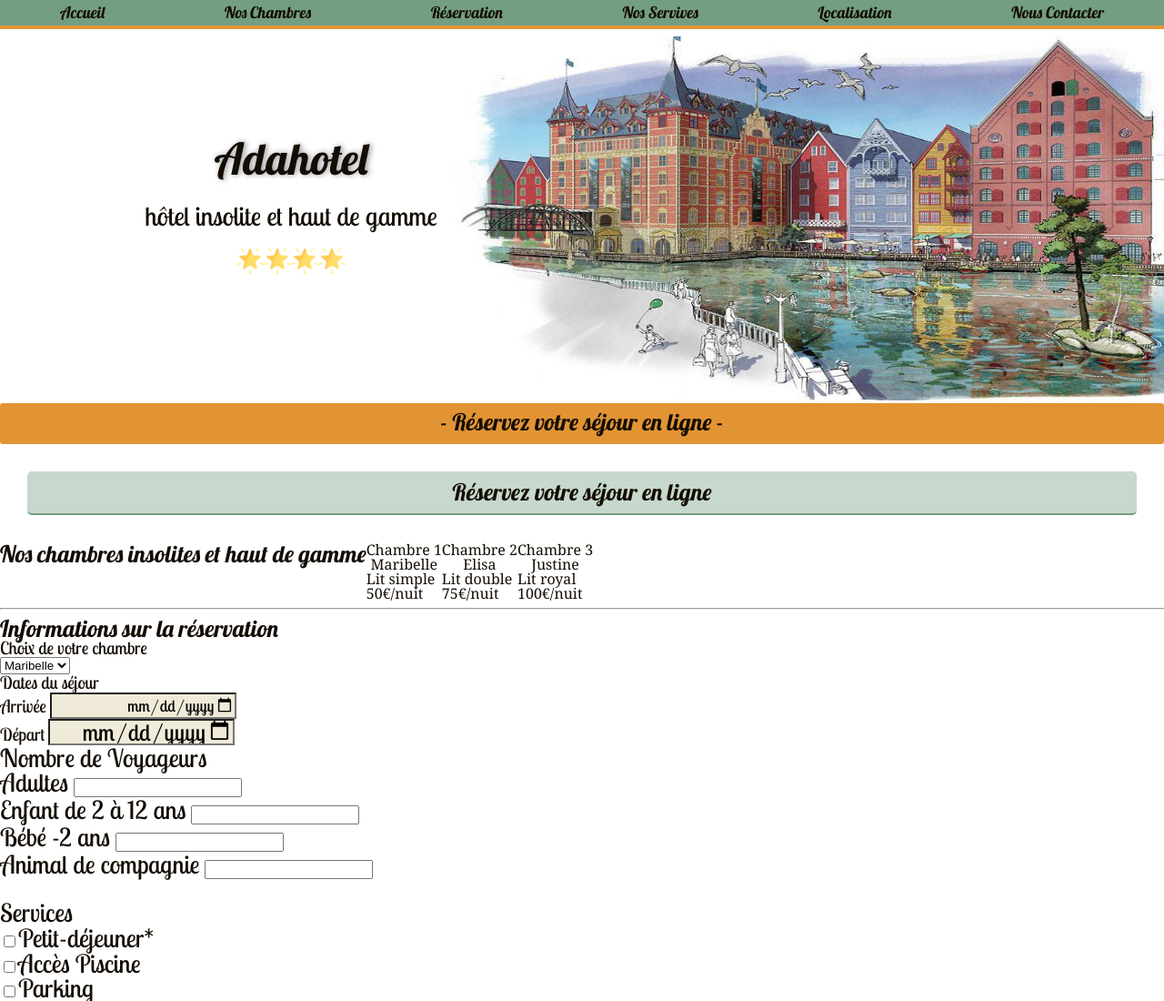
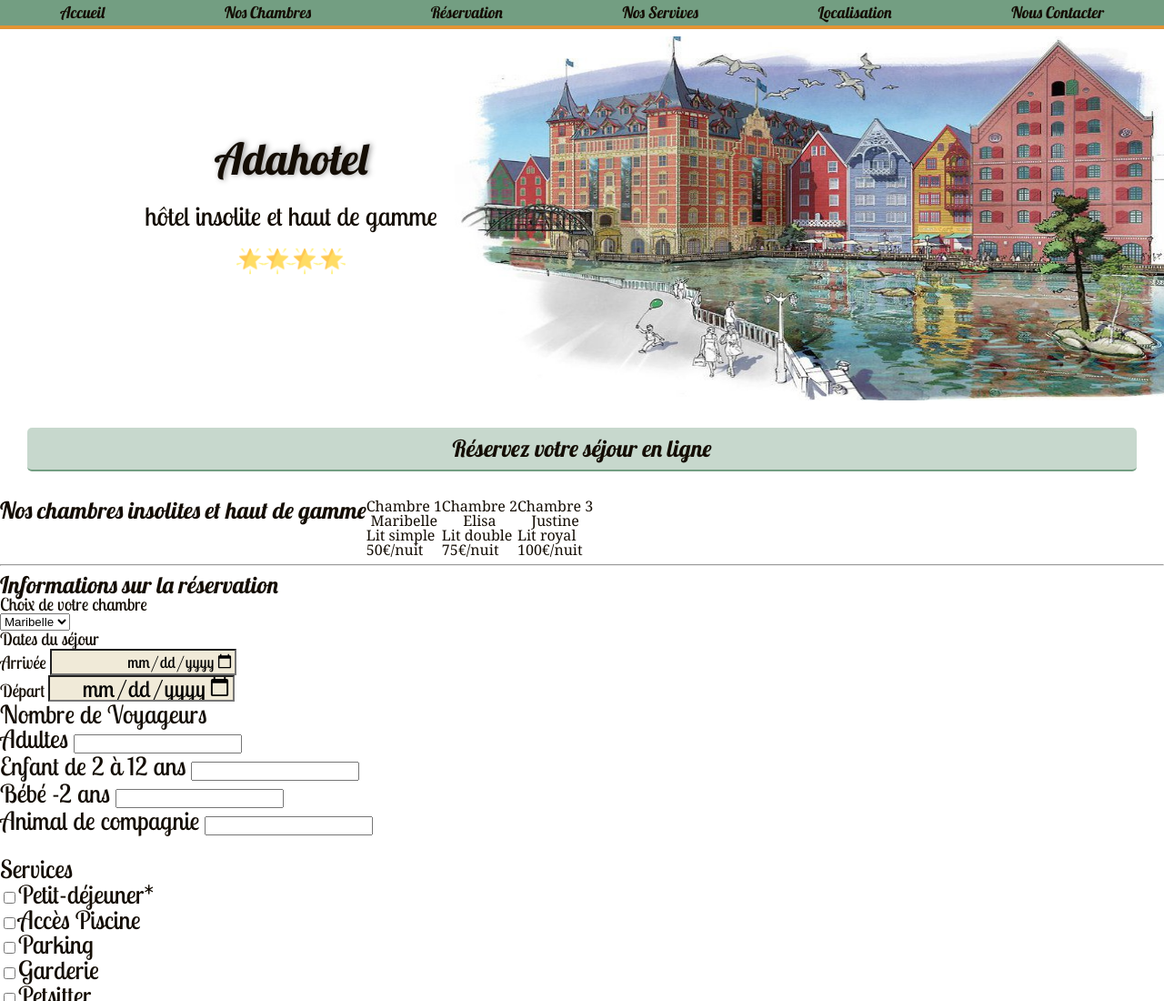
Before and after one commit to chmullerweb/ADA_HOTEL, a plain HTML site: page reservation.html in a window 1280 px wide. Shown: the top 1100 px of the page at 91% size. Drawn offline with Linux system fonts and the light colour scheme.

Commit message:
Update reservation.html

```diff
--- a/reservation.html
+++ b/reservation.html
@@ -44,9 +44,6 @@
 
 		</section>
 
-		<div class="button_book">
-			<h2>- Réservez votre séjour en ligne -</h2>
-		</div>
 
 </header>
 
```
